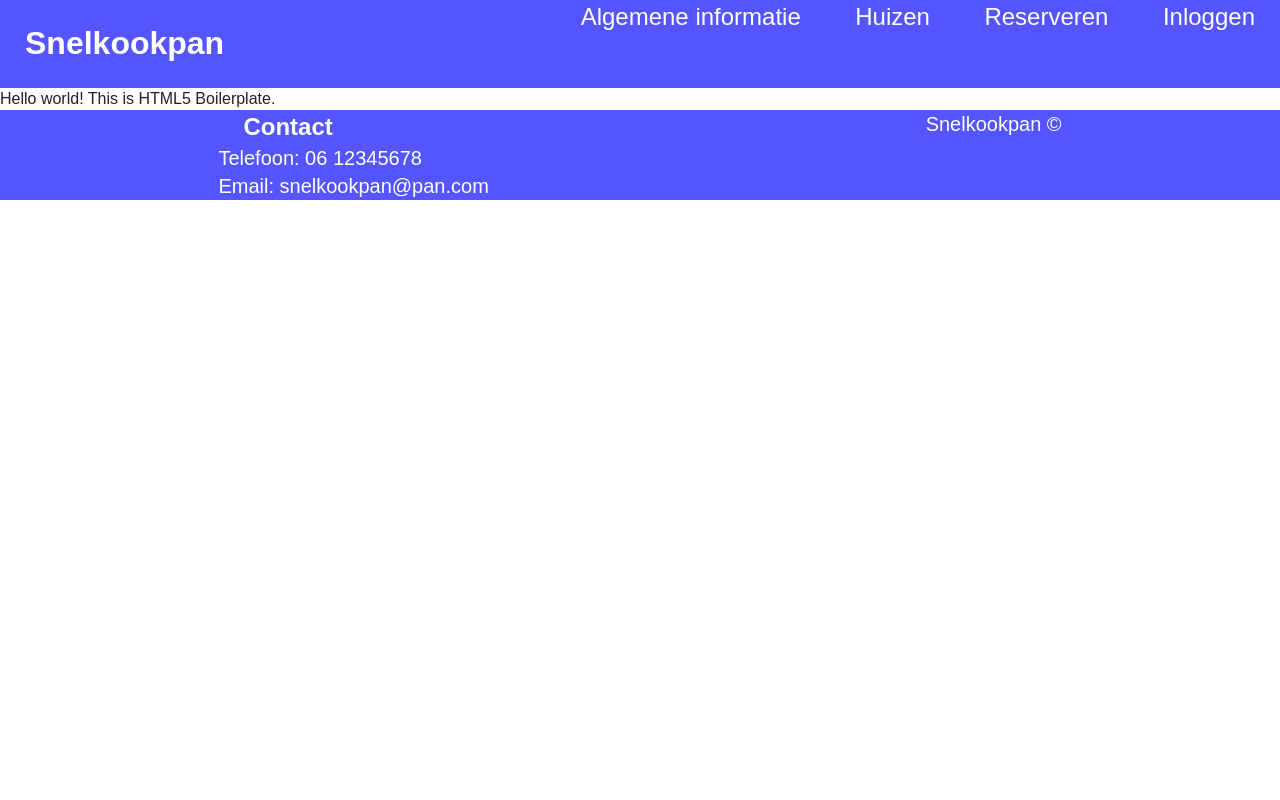
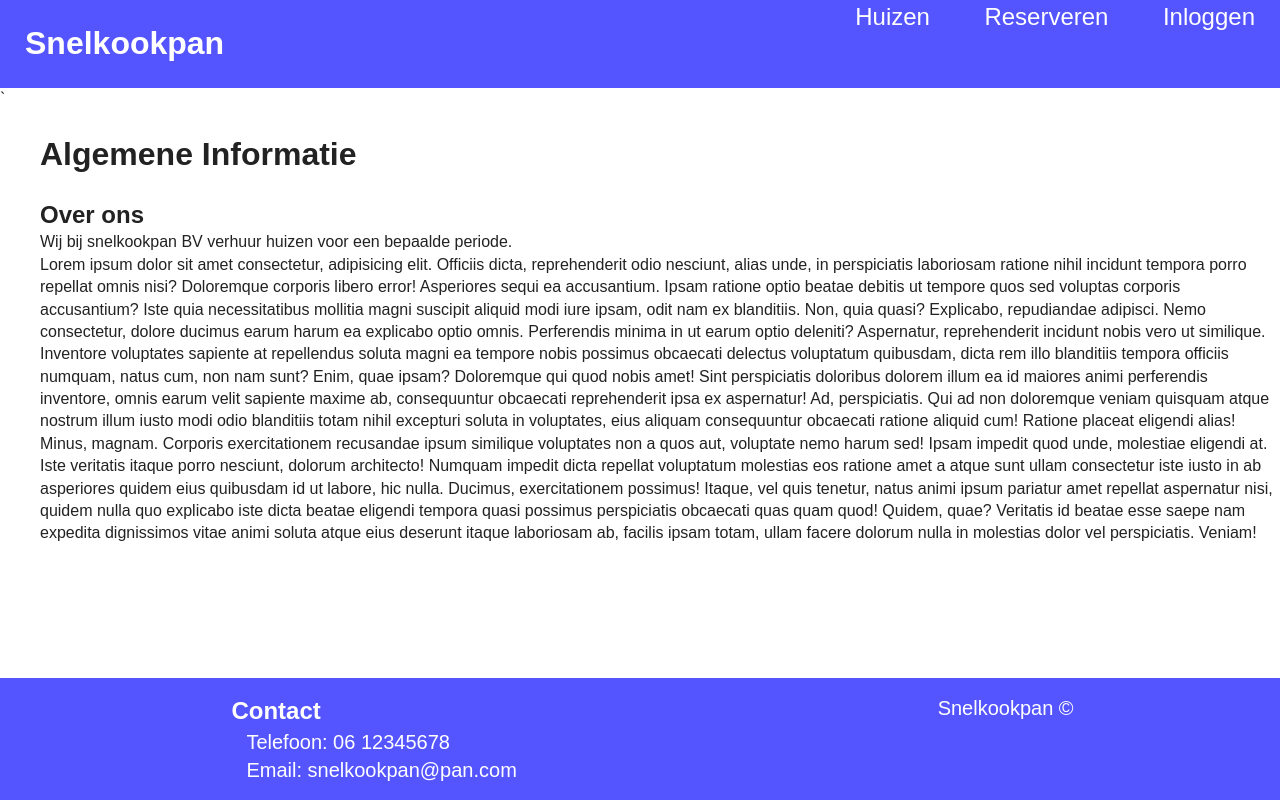
Before and after one commit to JeroenZwaal/Snelkookpan-Lars-Jeroen-Boyan-Thijs, a PHP site: page /H6-timesheet/ in a window 1280 px wide. Run offline with PHP 8.4, Linux system fonts and the light colour scheme.

Commit message:
styled index.php

```diff
--- a/css/main.css
+++ b/css/main.css
@@ -157,6 +157,11 @@ footer{
   background-color: rgb(85, 85, 255);
   display: flex;
   justify-content: space-around;
+  position: absolute;
+  right: 0;
+  bottom: 0;
+  left: 0;
+  padding: 1rem;
 }
 footer h3{
   font-size: 24px;
@@ -183,7 +188,12 @@ footer p{
 .price-input{
   width: 50px;
 }
-
+.generalinfo h2,p{
+  margin-left: 40px;
+}
+.generalinfo h1{
+  margin-left: 40px;
+}
 
 
 
--- a/header.php
+++ b/header.php
@@ -3,7 +3,6 @@
 <header>
 		<h1>Snelkookpan</h1>
 		<nav>
-			<a href = "general.php">Algemene informatie</a>
 			<a href = "houses.php">Huizen</a>
             <a href = "reserveren.php">Reserveren</a>
 			<?php if(!isset($_SESSION['user_id'])): ?>
--- a/index.php
+++ b/index.php
@@ -1,6 +1,3 @@
-<?php session_start();
-?>
-
 <!doctype html>
 <html class="no-js" lang="">
 
@@ -24,23 +21,23 @@
 
   <meta name="theme-color" content="#fafafa">
 </head>
-
 <body>
-
-  <!-- Add your site or application content here -->
-  <?php require_once 'header.php';?>
-  <p>Hello world! This is HTML5 Boilerplate.</p>
-  <script src="js/vendor/modernizr-3.11.2.min.js"></script>
-  <script src="js/plugins.js"></script>
-  <script src="js/main.js"></script>
-
-  <!-- Google Analytics: change UA-XXXXX-Y to be your site's ID. -->
-  <script>
-    window.ga = function () { ga.q.push(arguments) }; ga.q = []; ga.l = +new Date;
-    ga('create', 'UA-XXXXX-Y', 'auto'); ga('set', 'anonymizeIp', true); ga('set', 'transport', 'beacon'); ga('send', 'pageview')
-  </script>
-  <script src="https://www.google-analytics.com/analytics.js" async></script>
-  <?php require_once 'footer.php';?>
+    <?php require_once 'header.php'?>`
+    <div class="generalinfo">
+      <h1>Algemene Informatie</h1>
+      <h2>Over ons</h2>
+      <p>Wij bij snelkookpan BV verhuur huizen voor een bepaalde periode.</p>
+      <p> </p>
+      <p>Lorem ipsum dolor sit amet consectetur, adipisicing elit. Officiis dicta, reprehenderit odio nesciunt, alias unde, in perspiciatis laboriosam ratione nihil incidunt tempora porro repellat omnis nisi? Doloremque corporis libero error!
+      Asperiores sequi ea accusantium. Ipsam ratione optio beatae debitis ut tempore quos sed voluptas corporis accusantium? Iste quia necessitatibus mollitia magni suscipit aliquid modi iure ipsam, odit nam ex blanditiis.
+      Non, quia quasi? Explicabo, repudiandae adipisci. Nemo consectetur, dolore ducimus earum harum ea explicabo optio omnis. Perferendis minima in ut earum optio deleniti? Aspernatur, reprehenderit incidunt nobis vero ut similique.
+      Inventore voluptates sapiente at repellendus soluta magni ea tempore nobis possimus obcaecati delectus voluptatum quibusdam, dicta rem illo blanditiis tempora officiis numquam, natus cum, non nam sunt? Enim, quae ipsam?
+      Doloremque qui quod nobis amet! Sint perspiciatis doloribus dolorem illum ea id maiores animi perferendis inventore, omnis earum velit sapiente maxime ab, consequuntur obcaecati reprehenderit ipsa ex aspernatur! Ad, perspiciatis.
+      Qui ad non doloremque veniam quisquam atque nostrum illum iusto modi odio blanditiis totam nihil excepturi soluta in voluptates, eius aliquam consequuntur obcaecati ratione aliquid cum! Ratione placeat eligendi alias!
+      Minus, magnam. Corporis exercitationem recusandae ipsum similique voluptates non a quos aut, voluptate nemo harum sed! Ipsam impedit quod unde, molestiae eligendi at. Iste veritatis itaque porro nesciunt, dolorum architecto!
+      Numquam impedit dicta repellat voluptatum molestias eos ratione amet a atque sunt ullam consectetur iste iusto in ab asperiores quidem eius quibusdam id ut labore, hic nulla. Ducimus, exercitationem possimus!
+      Itaque, vel quis tenetur, natus animi ipsum pariatur amet repellat aspernatur nisi, quidem nulla quo explicabo iste dicta beatae eligendi tempora quasi possimus perspiciatis obcaecati quas quam quod! Quidem, quae?
+      Veritatis id beatae esse saepe nam expedita dignissimos vitae animi soluta atque eius deserunt itaque laboriosam ab, facilis ipsam totam, ullam facere dolorum nulla in molestias dolor vel perspiciatis. Veniam!</p>
+  	</div>
+    <?php require_once 'footer.php'?>
 </body>
-
-</html>
```
